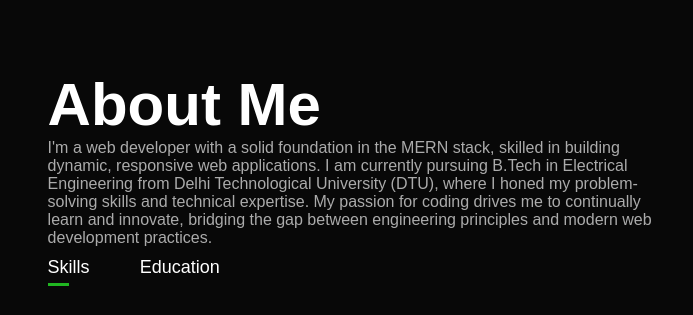
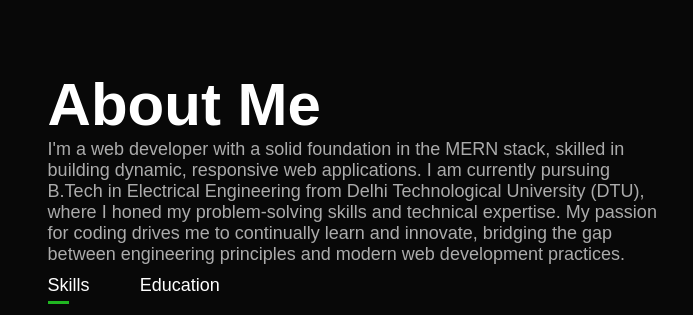
Before and after one commit to nainaryan/Portfolio, a plain HTML site: page index.html in a window 1280 px wide. Shown: the part 820-1135 px from the top of the page, 490-1183 px from the left. Drawn offline with Linux system fonts and the light colour scheme.

Commit message:
portfolio

```diff
--- a/index.html
+++ b/index.html
@@ -36,7 +36,7 @@
           </div>
           <div class="about-col-2">
             <h1 class="sub-title">About Me</h1>
-            <p>
+            <p style="font-size: 18px;">
               I'm a web developer with a solid foundation in the MERN stack,
                skilled in building dynamic, responsive web applications.
                 I am currently pursuing B.Tech in Electrical Engineering from
```
